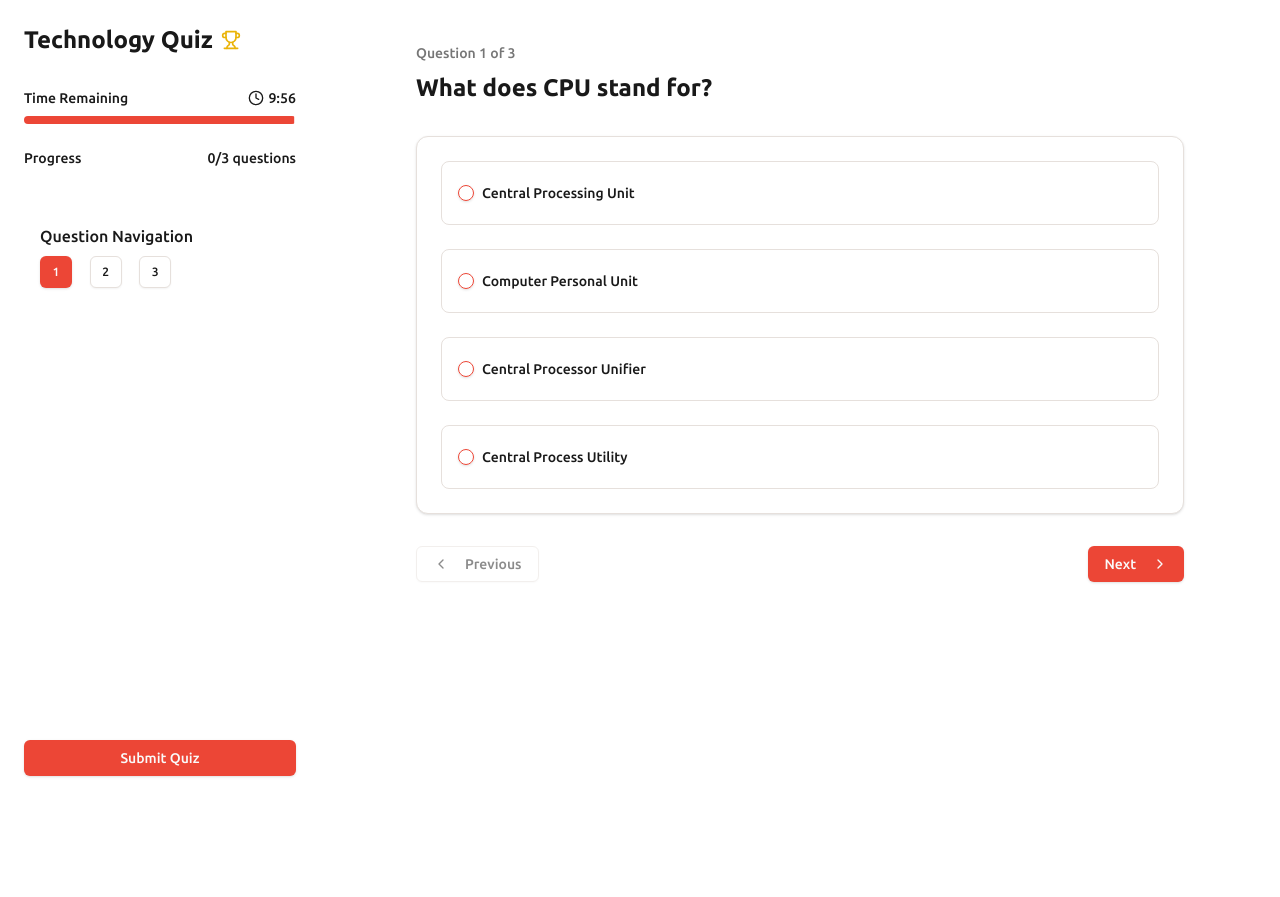
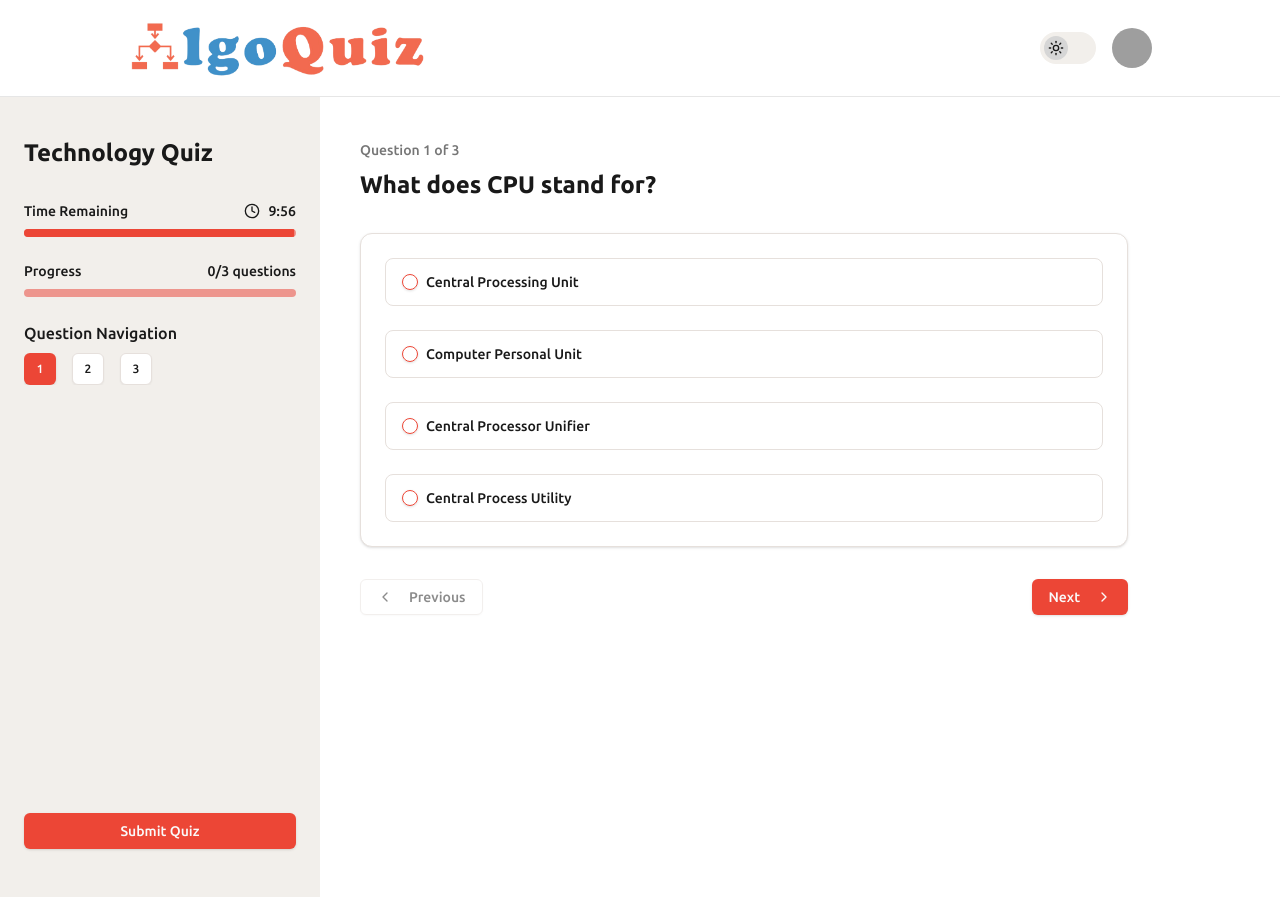
Before and after one commit to nafistarik/algo-quiz, a Next.js app: page /quiz/1 in a window 1280 px wide. Before the commit the page ends 800 px from the top, so only its background shows below. Built offline with nearby package versions, Linux system fonts and the light colour scheme; grey boxes are pictures that could not be loaded.

Commit message:
quiz page done, question, answer, time state managed!

```diff
--- a/src/app/globals.css
+++ b/src/app/globals.css
@@ -67,6 +67,20 @@
   }
 }
 
+@keyframes loadingAnimation {
+  0% { width: 0; opacity: 0; }
+  50% { width: 100%; opacity: 1; }
+  100% { width: 0; opacity: 0; }
+}
+
+.loading-text {
+  display: inline-block;
+  overflow: hidden;
+  white-space: nowrap;
+  width: 0;
+  animation: loadingAnimation 5s linear infinite;
+}
+
 ::-webkit-scrollbar {
   width: 12px;
   height: 8px;
--- a/src/app/quiz/[id]/page.tsx
+++ b/src/app/quiz/[id]/page.tsx
@@ -1,77 +1,73 @@
-/* eslint-disable */
+"use client";
 
-"use client"
-
-import { useEffect, useState } from "react"
-import { useParams } from "next/navigation"
-import { quizDetails } from "@/lib/data"
-import { LoadingQuiz } from "@/components/quiz/LoadingQuiz"
-import { QuizSidebar } from "@/components/quiz/QuizSidebar"
-import { QuizContent } from "@/components/quiz/QuizContent"
+import { useEffect, useState } from "react";
+import { quizDetails } from "@/lib/data";
+import { LoadingQuiz } from "@/components/quiz/LoadingQuiz";
+import { QuizSidebar } from "@/components/quiz/QuizSidebar";
+import { QuizContent } from "@/components/quiz/QuizContent";
+import { SiteHeader } from "@/components/SiteHeader";
 
 export default function QuizPage() {
-  const params = useParams()
-  const quizId = params.id as string
-  const quiz = quizDetails
-  const [isLoading, setIsLoading] = useState(true)
-  const [currentQuestionIndex, setCurrentQuestionIndex] = useState(0)
-  const [answers, setAnswers] = useState<Record<string, string>>({})
-  const [timeLeft, setTimeLeft] = useState(600) // 10 minutes in seconds
+  const quiz = quizDetails;
+  const [isLoading, setIsLoading] = useState(true);
+  const [currentQuestionIndex, setCurrentQuestionIndex] = useState(0);
+  const [answers, setAnswers] = useState<Record<string, string>>({});
+  const [timeLeft, setTimeLeft] = useState(600);
 
   useEffect(() => {
-    // Simulate loading
     const timer = setTimeout(() => {
-      setIsLoading(false)
-    }, 1000)
+      setIsLoading(false);
+    }, 1000);
 
-    return () => clearTimeout(timer)
-  }, [])
+    return () => clearTimeout(timer);
+  }, []);
 
   useEffect(() => {
-    if (isLoading) return
+    if (isLoading) return;
 
     const timer = setInterval(() => {
       setTimeLeft((prev) => {
         if (prev <= 1) {
-          clearInterval(timer)
-          // Handle quiz submission when time is up
-          return 0
+          clearInterval(timer);
+          return 0;
         }
-        return prev - 1
-      })
-    }, 1000)
+        return prev - 1;
+      });
+    }, 1000);
 
-    return () => clearInterval(timer)
-  }, [isLoading])
+    return () => clearInterval(timer);
+  }, [isLoading]);
 
   if (isLoading) {
-    return <LoadingQuiz />
+    return <LoadingQuiz />;
   }
 
   const handleAnswerSelect = (questionId: string, answerId: string) => {
     setAnswers((prev) => ({
       ...prev,
       [questionId]: answerId,
-    }))
-  }
+    }));
+  };
 
   const handleNextQuestion = () => {
     if (currentQuestionIndex < quiz.questions.length - 1) {
-      setCurrentQuestionIndex((prev) => prev + 1)
+      setCurrentQuestionIndex((prev) => prev + 1);
     }
-  }
+  };
 
   const handlePrevQuestion = () => {
     if (currentQuestionIndex > 0) {
-      setCurrentQuestionIndex((prev) => prev - 1)
+      setCurrentQuestionIndex((prev) => prev - 1);
     }
-  }
+  };
 
-  const currentQuestion = quiz.questions[currentQuestionIndex]
-  const answeredCount = Object.keys(answers).length
+  const currentQuestion = quiz.questions[currentQuestionIndex];
+  const answeredCount = Object.keys(answers).length;
 
   return (
-    <div className="flex min-h-screen flex-col md:flex-row bg-background">
+    <>
+      <SiteHeader />
+      <div className="flex flex-col md:flex-row">
         <QuizSidebar
           quiz={quiz}
           timeLeft={timeLeft}
@@ -84,10 +80,13 @@ export default function QuizPage() {
           questionIndex={currentQuestionIndex}
           totalQuestions={quiz.questions.length}
           selectedAnswer={answers[currentQuestion.id]}
-        onAnswerSelect={(answerId) => handleAnswerSelect(currentQuestion.id, answerId)}
+          onAnswerSelect={(answerId) =>
+            handleAnswerSelect(currentQuestion.id, answerId)
+          }
           onNextQuestion={handleNextQuestion}
           onPrevQuestion={handlePrevQuestion}
         />
       </div>
-  )
+    </>
+  );
 }
--- /dev/null
+++ b/src/components/Loading.tsx
@@ -0,0 +1,15 @@
+import { Brain } from "lucide-react";
+import { ReactNode } from "react";
+
+const Loading = ({ children }: {children: ReactNode}) => {
+  return (
+    <div className="flex justify-center items-center min-h-screen">
+      <div className="flex flex-col items-center">
+        <Brain className="animate-spin text-primary w-16 h-16 duration-3000 ease-in-out"/>
+        <span className="mt-4 text-primary text-2xl animate-bounce">{children}</span>
+      </div>
+    </div>
+  );
+};
+
+export default Loading;
--- a/src/components/quiz/LoadingQuiz.tsx
+++ b/src/components/quiz/LoadingQuiz.tsx
@@ -3,7 +3,7 @@ import { Skeleton } from "@/components/ui/skeleton"
 export function LoadingQuiz() {
   return (
     <div className="flex min-h-screen flex-col md:flex-row bg-background">
-      <div className="w-full md:w-80 bg-primary/10 p-6 flex flex-col md:h-screen">
+      <div className="w-full md:w-80 bg-muted p-6 flex flex-col md:h-screen">
         <Skeleton className="h-8 w-40 mb-8" />
         <div className="space-y-6 flex-1">
           <div className="space-y-2">
@@ -21,7 +21,7 @@ export function LoadingQuiz() {
         </div>
       </div>
       <div className="flex-1 p-6 md:p-10">
-        <div className="max-w-3xl mx-auto">
+        <div className="max-w-3xl">
           <div className="mb-8">
             <Skeleton className="h-4 w-40" />
             <Skeleton className="h-8 w-full mt-2" />
--- a/src/components/quiz/QuizContent.tsx
+++ b/src/components/quiz/QuizContent.tsx
@@ -28,7 +28,7 @@ export function QuizContent({
 }: QuizContentProps) {
   return (
     <div className="flex-1 p-6 md:p-10">
-      <div className="max-w-3xl mx-auto">
+      <div className="max-w-3xl">
         <div className="mb-8">
           <span className="text-sm text-muted-foreground">
             Question {questionIndex + 1} of {totalQuestions}
@@ -38,12 +38,12 @@ export function QuizContent({
 
         <Card>
           <CardContent className="pt-6">
-            <RadioGroup value={selectedAnswer} onValueChange={onAnswerSelect} className="space-y-4">
+            <RadioGroup value={selectedAnswer} onValueChange={onAnswerSelect} className="space-y-4 ">
               {question.options.map((option: any) => (
                 <div
                   key={option.id}
-                  className={`flex items-center space-x-2 rounded-lg border p-4 transition-colors ${
-                    selectedAnswer === option.id ? "border-primary bg-primary/5" : "hover:bg-muted/50"
+                  className={`flex items-center space-x-2 rounded-lg border py-2 px-4 transition-all duration-300 ease-in-out ${
+                    selectedAnswer === option.id ? "border-primary bg-primary" : "hover:bg-muted"
                   }`}
                 >
                   <RadioGroupItem value={option.id} id={option.id} className="mt-0" />
--- a/src/components/quiz/QuizSidebar.tsx
+++ b/src/components/quiz/QuizSidebar.tsx
@@ -2,7 +2,7 @@
 
 import { Button } from "@/components/ui/button"
 import Link from "next/link"
-import { Trophy, Clock } from "lucide-react"
+import { Clock } from "lucide-react"
 import { Progress } from "@/components/ui/progress"
 import { formatTime } from "@/lib/utils"
 
@@ -15,13 +15,12 @@ interface QuizSidebarProps {
 }
 
 export function QuizSidebar({ quiz, timeLeft, currentQuestionIndex, totalQuestions, answeredCount }: QuizSidebarProps) {
-  const progress = (answeredCount / totalQuestions) * 100
+  const progress = (answeredCount / totalQuestions) * 100;
 
   return (
-    <div className="w-full md:w-80 bg-primary/10 p-6 flex flex-col md:h-screen md:sticky md:top-0">
+    <div className="w-full md:w-80 bg-muted p-6 flex flex-col md:h-screen md:sticky md:top-0">
       <div className="flex items-center gap-2 mb-8">
-        <h1 className="text-2xl font-bold">{quiz.title}</h1>
-        <Trophy className="h-5 w-5 text-yellow-500" />
+        <h1 className="text-2xl font-bold mt-4">{quiz.title}</h1>
       </div>
 
       <div className="space-y-6 flex-1">
@@ -29,7 +28,7 @@ export function QuizSidebar({ quiz, timeLeft, currentQuestionIndex, totalQuestio
           <div className="flex justify-between text-sm">
             <span>Time Remaining</span>
             <span className="font-medium flex items-center">
-              <Clock className="h-4 w-4 mr-1" />
+              <Clock className="h-4 w-4 mr-2" />
               {formatTime(timeLeft)}
             </span>
           </div>
@@ -46,9 +45,9 @@ export function QuizSidebar({ quiz, timeLeft, currentQuestionIndex, totalQuestio
           <Progress value={progress} className="h-2" />
         </div>
 
-        <div className="bg-card rounded-lg p-4 mt-6">
+        <div className="mt-6 ">
           <h3 className="font-medium mb-2">Question Navigation</h3>
-          <div className="grid grid-cols-5 gap-2">
+          <div className="flex flex-wrap gap-4 overflow-hidden w-full">
             {Array.from({ length: totalQuestions }).map((_, i) => (
               <Button
                 key={i}
@@ -63,7 +62,7 @@ export function QuizSidebar({ quiz, timeLeft, currentQuestionIndex, totalQuestio
         </div>
       </div>
 
-      <div className="mt-auto pt-6">
+      <div className="mt-auto py-6">
         <Button className="w-full" asChild>
           <Link href={`/result/${quiz.id}`}>Submit Quiz</Link>
         </Button>
--- a/src/components/ui/progress.tsx
+++ b/src/components/ui/progress.tsx
@@ -12,7 +12,7 @@ const Progress = React.forwardRef<
   <ProgressPrimitive.Root
     ref={ref}
     className={cn(
-      "relative h-2 w-full overflow-hidden rounded-full bg-primary/20",
+      "relative h-2 w-full overflow-hidden rounded-full bg-softPrimaryLight dark:bg-softPrimaryDark",
       className
     )}
     {...props}
--- a/src/components/ui/skeleton.tsx
+++ b/src/components/ui/skeleton.tsx
@@ -6,7 +6,7 @@ function Skeleton({
 }: React.HTMLAttributes<HTMLDivElement>) {
   return (
     <div
-      className={cn("animate-pulse rounded-md bg-primary/10", className)}
+      className={cn("animate-pulse rounded-md bg-softPrimaryLight dark:bg-softPrimaryDark", className)}
       {...props}
     />
   )
--- a/tailwind.config.ts
+++ b/tailwind.config.ts
@@ -68,6 +68,8 @@ const config = {
         },
         buttonHoverDark: "#016093",
         buttonHoverLight: "#cf3d2f",
+        softPrimaryDark: "#5fa6cd",
+        softPrimaryLight: "#ed958d",
         borderColor: "#80808033",
         toggleBg: "#6b728033",
       },
```
Lines whose indentation alone changed are shown as unchanged.
